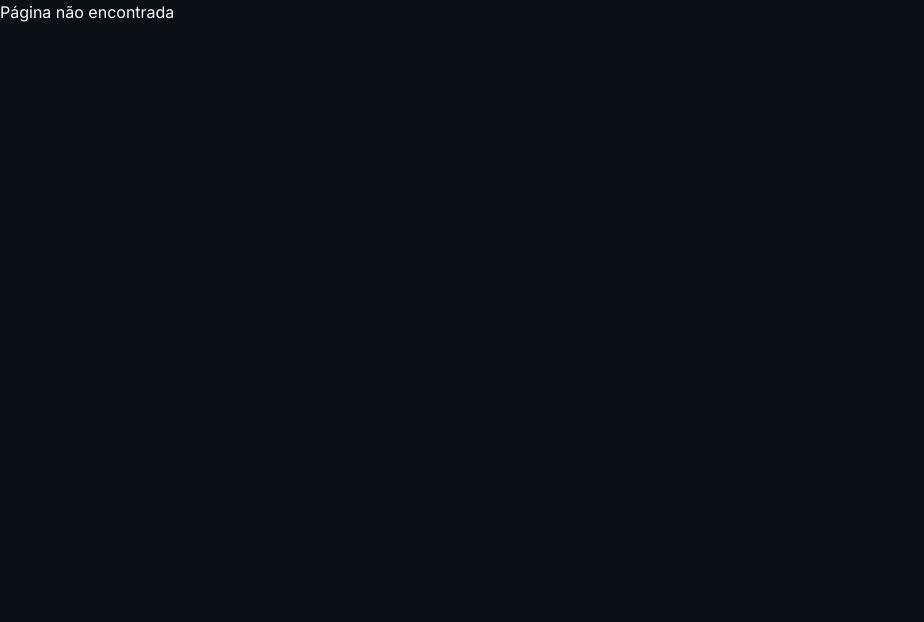
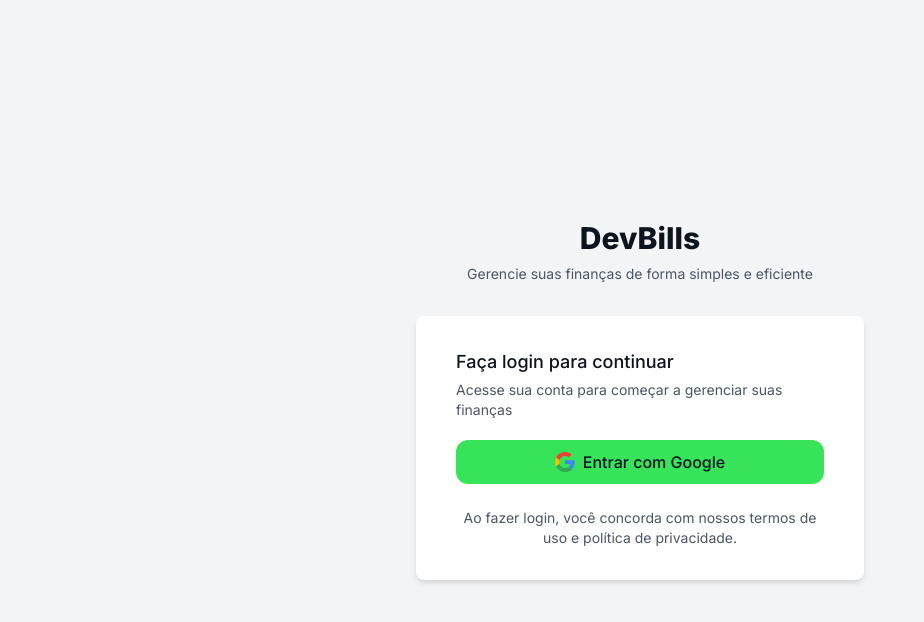
Before and after one commit to Pedro-Balestra/DevBills, a React (Vite) app in the folder interface/: page /login in a window 1280 px wide. Shown: the top 622 px of the page, without its empty margins (0-924 px from the left). Built offline with nearby package versions, Linux system fonts and the light colour scheme.

Commit message:
Aula 08 - Criando tela de Login

```diff
--- /dev/null
+++ b/interface/src/components/GoogleLoginButton.tsx
@@ -0,0 +1,38 @@
+import { Button } from "./Button";
+
+interface GoogleLoginProps {
+  isLoading: boolean;
+  onClick: () => void;
+}
+
+export const GoogleLoginButton = ({ isLoading, onClick }: GoogleLoginProps) => {
+  return (
+    <Button
+      onClick={onClick}
+      isLoading={isLoading}
+      fullWidth
+      className="flex items-center justify-center"
+      type="button"
+    >
+      <svg className="h-5 w-5 mr-2" aria-hidden="true" viewBox="0 0 24 24">
+        <path
+          d="M12.0003 4.75C13.7703 4.75 15.3553 5.36 16.6053 6.45L20.0303 3.02C17.9502 1.15 15.2353 0 12.0003 0C7.31031 0 3.25531 2.69 1.28931 6.61L5.27031 9.7C6.21531 6.86 8.87031 4.75 12.0003 4.75Z"
+          fill="#EA4335"
+        />
+        <path
+          d="M23.49 12.27C23.49 11.48 23.42 10.73 23.3 10H12V14.51H18.47C18.18 15.99 17.33 17.25 16.07 18.1L19.93 21.19C22.19 19.09 23.49 15.94 23.49 12.27Z"
+          fill="#4285F4"
+        />
+        <path
+          d="M5.27 14.3C5.02 13.57 4.89 12.8 4.89 12C4.89 11.2 5.03 10.43 5.27 9.7L1.29 6.61C0.471 8.24 0 10.06 0 12C0 13.94 0.471 15.76 1.29 17.39L5.27 14.3Z"
+          fill="#FBBC05"
+        />
+        <path
+          d="M12.0004 24C15.2404 24 17.9654 22.94 19.9354 21.19L16.0704 18.1C15.0004 18.81 13.6204 19.25 12.0004 19.25C8.8704 19.25 6.2154 17.14 5.2704 14.3L1.2894 17.39C3.2554 21.31 7.3104 24 12.0004 24Z"
+          fill="#34A853"
+        />
+      </svg>
+      Entrar com Google
+    </Button>
+  )
+}
--- /dev/null
+++ b/interface/src/pages/Login.tsx
@@ -0,0 +1,26 @@
+import { GoogleLoginButton } from "../components/GoogleLoginButton"
+
+export const Login = () => {
+    return (
+        <div className="min-h-screen flex items-center justify-center bg-gray-100 py-12 px-4 sm:px-6 lg:px-8">
+            <div className="max-w-md w-full space-y-8">
+                <header>
+                    <h1 className="text-center text-3xl font-extrabold text-gray-900">DevBills</h1>
+                    <p className="mt-2 text-center text-sm text-gray-600">Gerencie suas finanças de forma simples e eficiente</p>
+                </header>
+                <main className="mt-8 bg-white py-8 px-4 shadow-md rounded-lg sm:px-10 spacey-y-6">
+                    <section className="mb-5">
+                        <h2 className="text-lg font-medium text-gray-900">Faça login para continuar</h2>
+                        <p className="mt-1 text-sm text-gray-600">Acesse sua conta para começar a gerenciar suas
+                            finanças</p>
+                    </section>
+                    <GoogleLoginButton />
+                    <footer className="mt-6">
+                        <p className="mt-1 text-center text-sm text-gray-600">Ao fazer login, você concorda com nossos termos de uso e
+                            política de privacidade.</p>
+                    </footer>
+                </main>
+            </div>
+        </div>
+    )
+}
--- a/interface/src/routes/index.tsx
+++ b/interface/src/routes/index.tsx
@@ -1,11 +1,13 @@
 import { BrowserRouter, Route, Routes } from "react-router";
 import { Home } from "../pages/Home";
+import { Login } from "../pages/Login";
 
 export const AppRoutes = () => {
     return (
         <BrowserRouter>
             <Routes>
                 <Route path="/" element={<Home />} />
+                <Route path="/login" element={<Login />} />
                 <Route path="*" element={<h2>Página não encontrada</h2>} />
             </Routes>
         </BrowserRouter>
```
